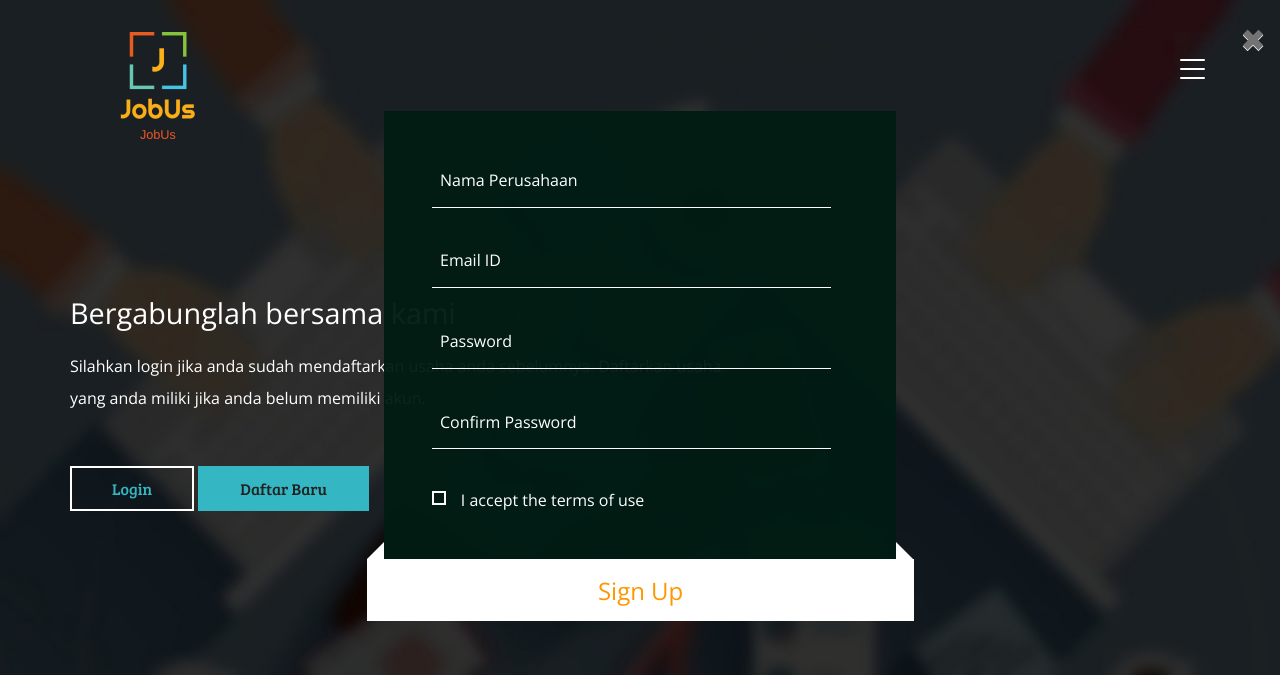
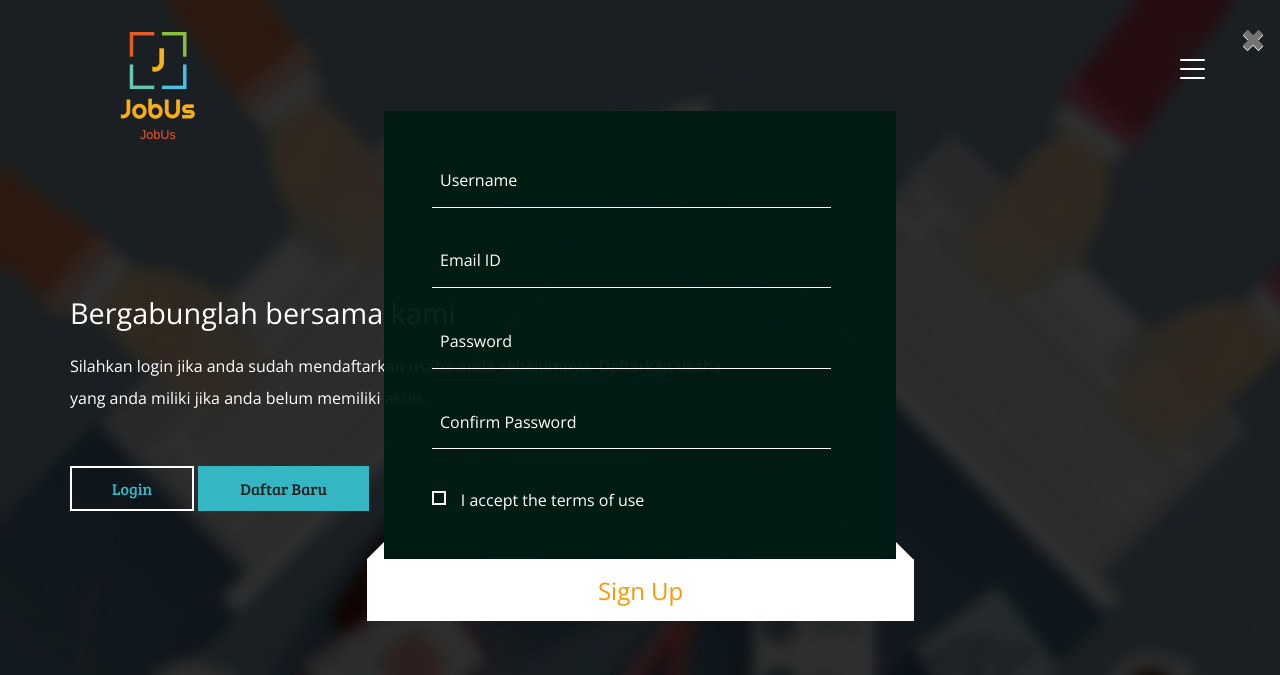
Before and after one commit to wahyuadepratama/JobFounder, a PHP site: page /daftar.php in a window 1280 px wide, after a click on "Daftar Baru". Shown: the top 675 px of the page. Run offline with PHP 8.4, Linux system fonts and the light colour scheme; some libraries are stand-ins or nearby versions.

Commit message:
ganti username untuk daftar

```diff
--- a/daftar.php
+++ b/daftar.php
@@ -42,7 +42,7 @@
 					<form action="dashboard.php" method="post">
 						<div class="styled-input w3ls-text">
 						<input type="text" name="User Name" required=""/>
-							<label>Nama Perusahaan</label>
+							<label>Username</label>
 							<span></span>
 						</div>
 						<div class="styled-input w3ls-text">
```
